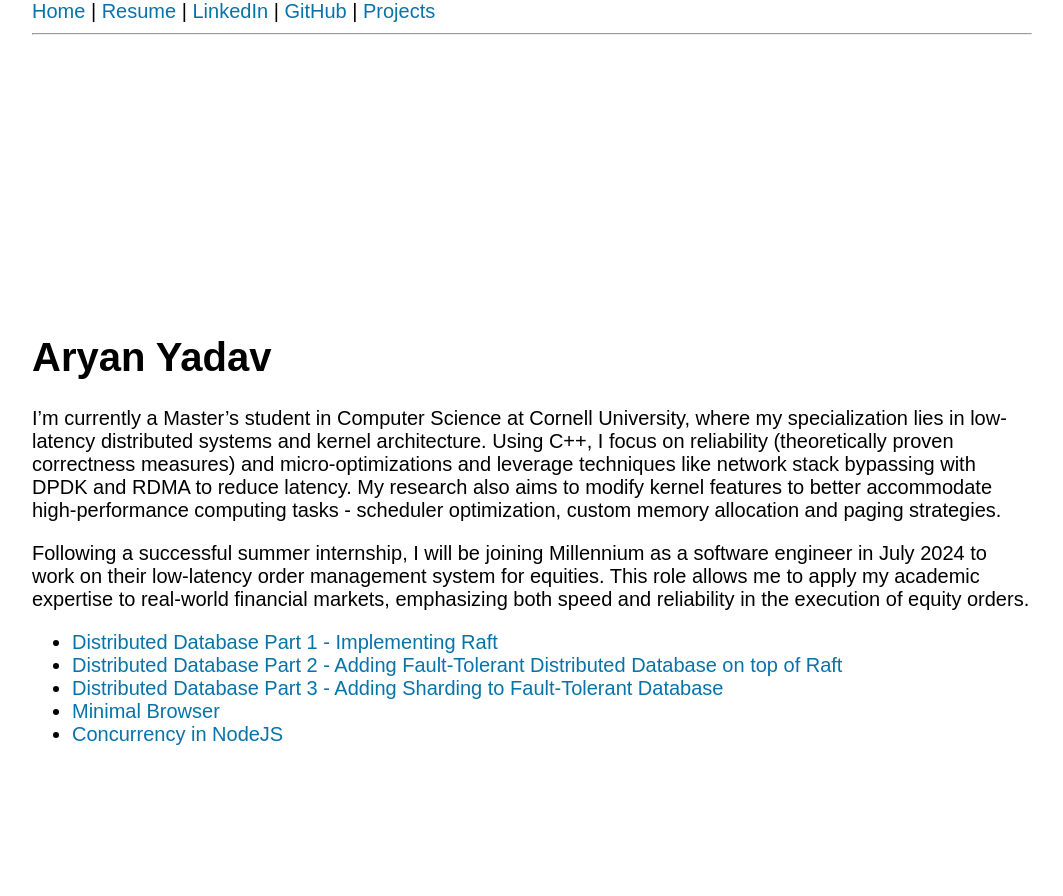
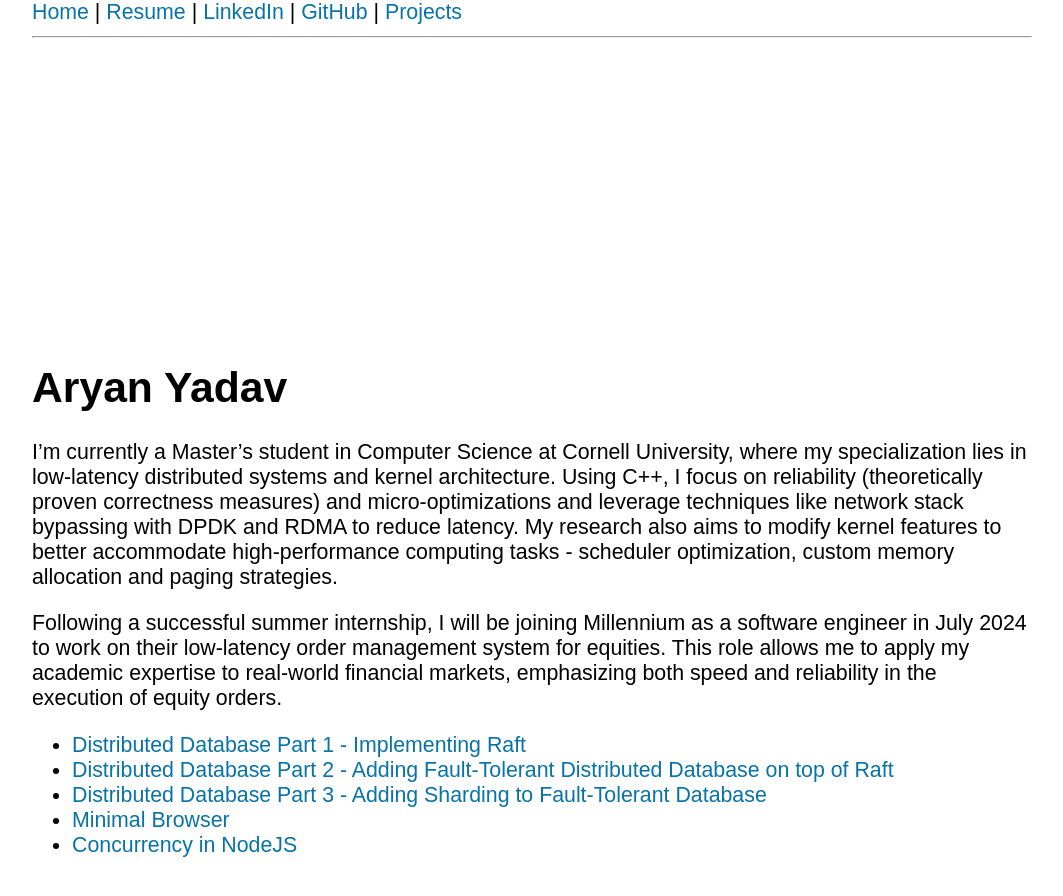
Before and after one commit to Aryan77/testblog, a Jekyll site: the page built from index.md, in a window 1280 px wide. Shown: the top 896 px of the page, without its empty margins (108-1171 px from the left). Built offline with Jekyll 4.4.1, drawn with Linux system fonts in a browser that asks for light colours.

```diff
--- a/_layouts/default.html
+++ b/_layouts/default.html
@@ -5,15 +5,10 @@
     <style>
         body {
           font-family: Arial, sans-serif;
-          font-size: 35px;
+          font-size: 16pt;
           margin: 0 auto;
           max-width: 1000px;
           padding: 0 20px;
-        }
-        @media screen and (min-width: 768px) {
-            body {
-                font-size: 20px;
-            }
         }
         /* #header {
           font-size: 20px;
@@ -42,8 +37,8 @@
       <a href="https://linkedin.com/in/aryanyadav4">LinkedIn</a> |
       <a href="https://github.com/Aryan77">GitHub</a> |
       <a href="projects">Projects</a>
+      <hr/>
     </div>
-    <hr/>
     {{ content }}
   </body>
 </html>
```
